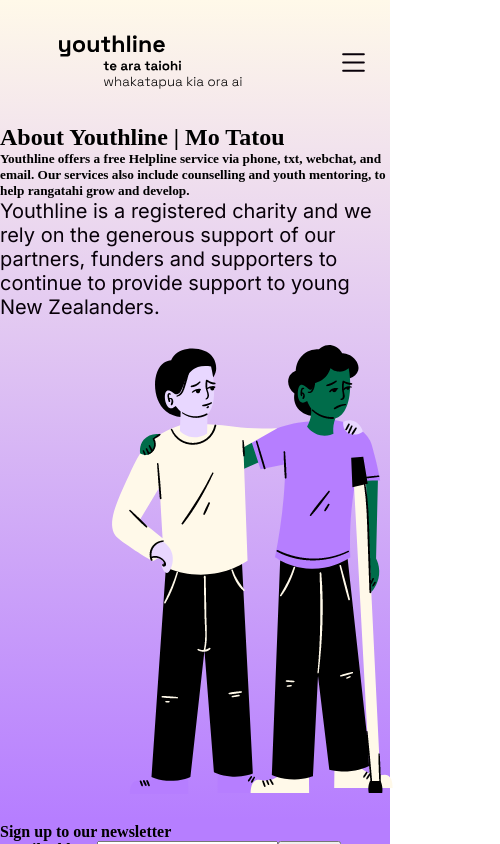
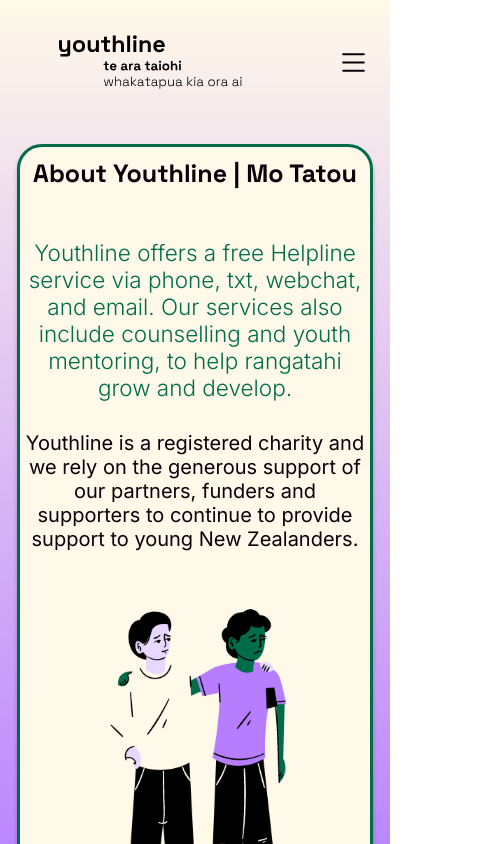
Before and after one commit to 5torey/Youthline-Website-Redesign, a React (Vite) app: page /#/about in a window 390 px wide. Shown: the top 844 px of the page, 500 px wide, since content can reach past the window. Built offline with nearby package versions, Linux system fonts and the light colour scheme.

Commit message:
more styling

```diff
--- a/src/components/About.jsx
+++ b/src/components/About.jsx
@@ -1,17 +1,20 @@
 import React from 'react'
 import Image5 from '../../public/5.png'
+import '../css/About.scss'
 
 const About = () => {
   return (
     <div className="about-container">
       <div className="about-text-container">
-      <h2 className='title'>About Youthline | Mo Tatou</h2>
-      <h5 className='about-text'>Youthline offers a free Helpline service via phone, txt,  webchat, and email. Our  services also include counselling and youth mentoring, to help rangatahi grow and develop.</h5>
+        <div className='about-info'>
+      <h2 className='title' id='ab-title'>About Youthline | Mo Tatou</h2>
+      <h5 className='about-text' id='ab-text'>Youthline offers a free Helpline service via phone, txt,  webchat, and email. Our  services also include counselling and youth mentoring, to help rangatahi grow and develop.</h5>
       <p>Youthline is a registered charity and we rely on the generous support of our partners, funders and supporters to continue to provide support to young New Zealanders.</p>
       </div>
       {/* Image */}
       <div className="about-image container">
-        <img src={Image5} alt="Two male friends comforting eachother while sad"/>
+        <img src={Image5} alt="Two male friends comforting eachother while sad" id='about-img'/>
+      </div>
       </div>
     </div>
   )
--- /dev/null
+++ b/src/css/About.scss
@@ -0,0 +1,84 @@
+// Imports
+@import '_colours';
+@import '_fonts';
+
+// Headings / text
+
+#ab-title {
+    color: $black;
+    margin-bottom: 50px;
+    font-weight: 100;
+    font-family: $heading;
+    font-size: 31.5px;
+    font-weight: bold;
+    justify-content: center;
+    align-items: center;
+    text-align: left;
+}
+
+#ab-text {
+ color: $green;
+ font-family: $body;
+ font-size: 22.5px;
+ text-align: left;
+ font-weight: 300;
+ margin-bottom: 30px;
+}
+
+#about-img {
+    width: 350px;
+    height: 350px;
+}
+
+.about-text-container {
+    display: flex;
+    flex-direction: row;
+    margin: 20px;
+    background: $white;
+    border: solid $green;
+    border-radius: 25px;
+    box-shadow: 0px 4px 4px 0px rgba(0, 0, 0, 0.25);
+    padding: 50px 65px;
+    width: 1000px;
+    height: auto;
+    justify-content: space-between;
+    gap: 40px;
+}
+
+.about-container {
+    display: flex;
+    flex-direction: column;
+    justify-content: center;
+    align-items: center;
+    border-bottom: dotted 1px $black;
+    padding: 100px 0px;
+}
+
+@media screen and (max-width: 800px) {
+    .about-container, #ab-title, #ab-text {
+        flex-direction: column;
+        align-items: center;
+        text-align: center;
+        justify-content: center;
+        padding: 0px !important;
+        overflow-x: hidden;
+        width: 100%;
+    }
+
+    .about-text-container {
+        flex-direction: column;
+        align-items: center;
+        text-align: center;
+        justify-content: center;
+        padding: none !important;
+        overflow-x: hidden;
+        width: auto;
+        padding: 0px;
+    }
+
+    #ab-title {
+        margin-top: 10px;
+        font-size: 25px;
+    }
+
+}
--- a/src/css/Contact.scss
+++ b/src/css/Contact.scss
@@ -117,6 +117,7 @@
     font-family: $body;
     font-size: 20px;
     align-items: center;
+    margin-bottom: 15px;
 }
 
 // Heading / text
@@ -156,14 +157,20 @@
         text-align: center;
         justify-content: center;
         width: 100%;
-    }
-
-    .contact-main-container, {
-        padding: 0px ;
+        padding: 0px;
+        margin-bottom: 0px;
+        margin-top: 0px;
+        margin-left: 0px;
+        margin-right: 0px;
     }
 
     .contact-form-container {
-        padding: 0px;
+        margin-bottom: 20px;
+    }
+
+    #cfimg {
+        width: 300px;
+        height: 300px;
     }
 
     .contact-blobs-container {
@@ -177,11 +184,11 @@
         flex-direction: column;
         font-family: $heading;
         font-size: 20px;
-        padding: 10px 10px 10px 10px;
+        // padding: 10px 10px 10px 10px;
         input {
             border: solid $green 2px;
             border-radius: 25px;
-            width: 225px;
+            width: auto;
             height: 50px;
             background: rgba(182, 126, 255, 0.20);
             padding: 2px;
@@ -195,6 +202,7 @@
         textarea {
             border: solid $green 2px;
             border-radius: 25px;
+            width: auto;
             height: 50px;
             background: rgba(182, 126, 255, 0.20);
             padding: 2px;
@@ -203,5 +211,10 @@
             outline: none;
     }
     }
+
+    #email, #subject, #message {
+        width: 300px;
+    }
 }
+
 @media screen and (min-width: 800px){}
--- a/src/css/Hero.scss
+++ b/src/css/Hero.scss
@@ -102,10 +102,14 @@
         align-items: center;
         text-align: center;
         justify-content: center;
-        padding: none !important;
+        padding: 0px !important;
         h1 {
             text-align: center;
             align-items: center;
+        }
+        #hero-image {
+            width: 300px;
+            height: 300px;
         }
     }
 
--- a/src/css/Services.scss
+++ b/src/css/Services.scss
@@ -114,7 +114,7 @@
         align-items: center;
         text-align: center;
         justify-content: center;
-        padding: none !important;
+        padding: 0px !important;
         overflow-x: hidden;
     }
 
@@ -128,6 +128,10 @@
 
     .service-card {
         margin-bottom: 30px;
+        padding: 0px;
+        margin-top: 0px;
+        margin-left: 0px;
+        margin-right: 0px;
     }
 
 }
```
